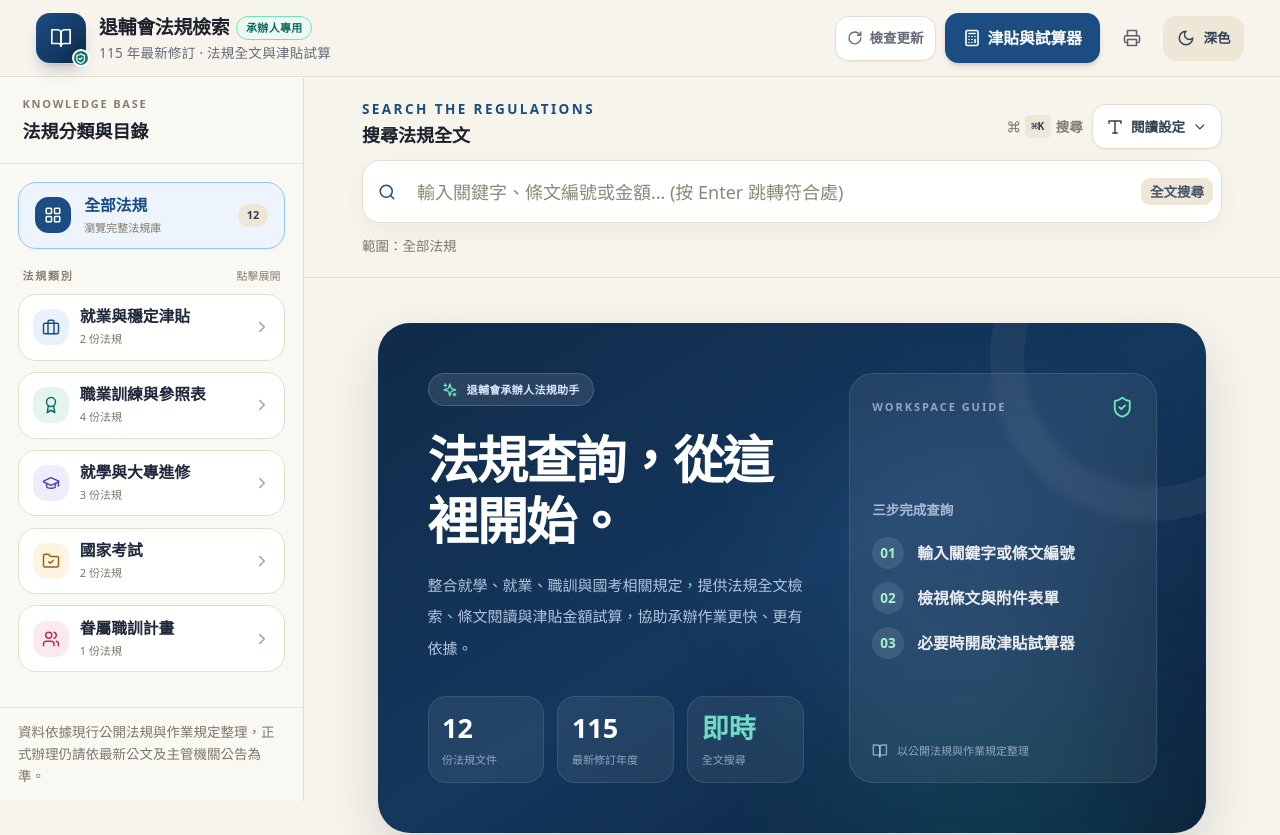
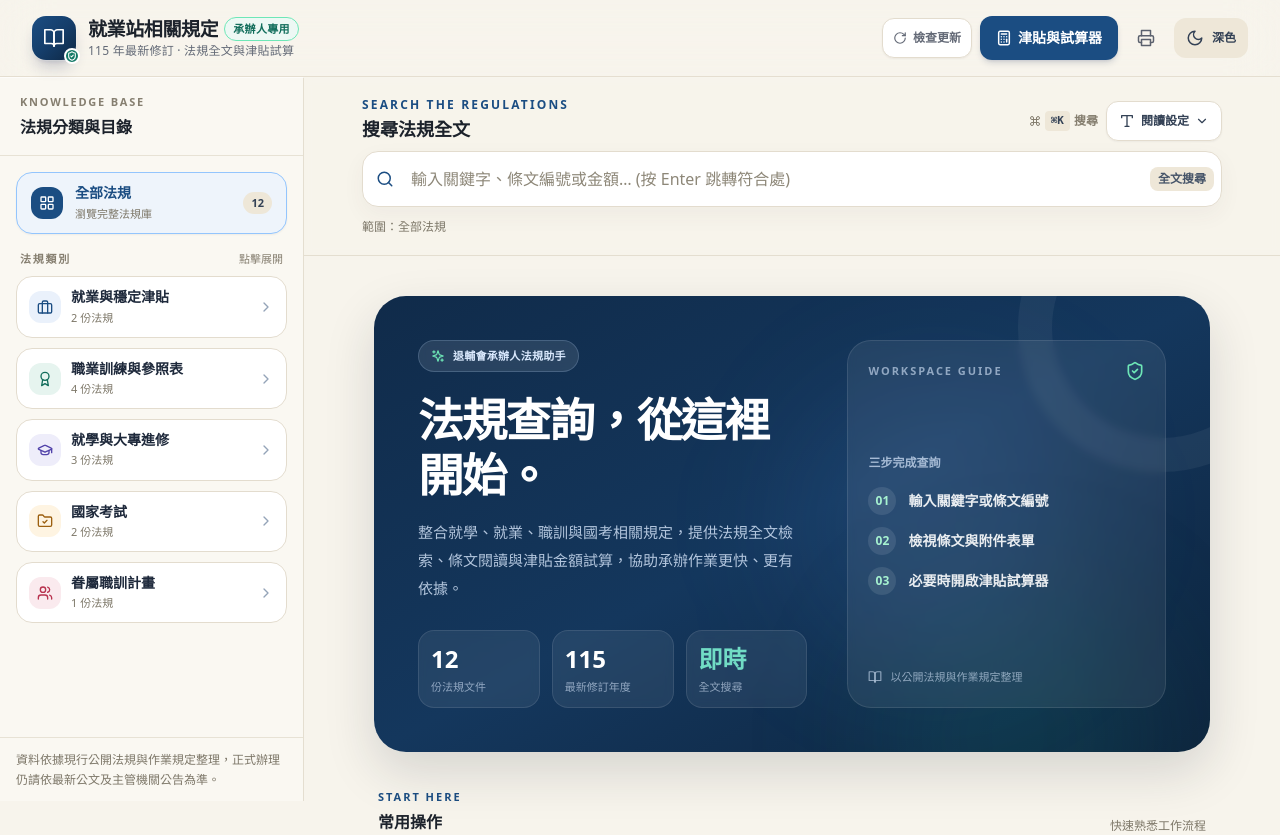
Before and after one commit to jiayiro2023-beep/vac-regulations-app, a React (Vite) app: page / in a window 1280 px wide. Shown: the top 835 px of the page. Built offline with nearby package versions, Linux system fonts and the light colour scheme.

Commit message:
refactor: rename application and remove font settings
Update branding to "就業站相關規定" and remove unused runtime font customization logic to simplify the codebase.

```diff
--- a/index.html
+++ b/index.html
@@ -7,7 +7,7 @@
     <meta name="mobile-web-app-capable" content="yes" />
     <meta name="apple-mobile-web-app-capable" content="yes" />
     <meta name="apple-mobile-web-app-status-bar-style" content="default" />
-    <meta name="description" content="國軍退除役官兵輔導法規承辦人智慧查詢與津貼試算系統。" />
+    <meta name="description" content="就業站相關規定承辦人智慧查詢與津貼試算系統。" />
     <link rel="manifest" href="/manifest.webmanifest" />
     <link rel="apple-touch-icon" href="/icon-192.png" />
     <link rel="icon" type="image/svg+xml" href="/favicon.svg" />
@@ -16,25 +16,13 @@
         const savedTheme = localStorage.getItem('vac_theme');
         const prefersDark = window.matchMedia('(prefers-color-scheme: dark)').matches;
         const isDark = savedTheme ? savedTheme === 'dark' : prefersDark;
-        const savedScale = localStorage.getItem('vac_font_scale');
-        const savedPreferences = JSON.parse(localStorage.getItem('vac_reading_preferences') || '{}');
-        const fontScale = savedPreferences.fontScale === 'sm' || savedPreferences.fontScale === 'lg'
-          ? savedPreferences.fontScale
-          : savedScale === 'sm' || savedScale === 'lg' ? savedScale : 'md';
-        const lineHeight = savedPreferences.lineHeight === 'compact' || savedPreferences.lineHeight === 'spacious'
-          ? savedPreferences.lineHeight : 'comfortable';
-        const fontFamily = savedPreferences.fontFamily === 'system' || savedPreferences.fontFamily === 'serif'
-          ? savedPreferences.fontFamily : 'sans';
         document.documentElement.classList.toggle('dark', isDark);
         document.documentElement.style.colorScheme = isDark ? 'dark' : 'light';
-        document.documentElement.dataset.fontScale = fontScale;
-        document.documentElement.dataset.lineHeight = lineHeight;
-        document.documentElement.dataset.fontFamily = fontFamily;
       } catch (error) {
-        // Theme and reading settings are applied again by React after mount.
+        // Theme is applied again by React after mount.
       }
     </script>
-    <title>國軍退除役官兵輔導法規｜承辦人智慧查詢與試算系統</title>
+    <title>就業站相關規定｜承辦人法規智慧查詢與津貼試算系統</title>
     <link rel="preconnect" href="https://fonts.googleapis.com" />
     <link rel="preconnect" href="https://fonts.gstatic.com" crossorigin />
     <link href="https://fonts.googleapis.com/css2?family=Inter:wght@400;500;600;700;800&family=Noto+Sans+TC:wght@400;500;600;700;800;900&family=Noto+Serif+TC:wght@400;500;600;700;900&display=swap" rel="stylesheet" />
--- a/metadata.json
+++ b/metadata.json
@@ -1,6 +1,6 @@
 {
-  "name": "國軍退除役官兵輔導法規查詢與試算",
-  "description": "國軍退除役官兵輔導法規承辦人智慧查詢與津貼試算系統。",
+  "name": "就業站相關規定",
+  "description": "就業站相關規定承辦人智慧查詢與津貼試算系統。",
   "requestFramePermissions": [],
   "majorCapabilities": ["MAJOR_CAPABILITY_SERVER_SIDE_GEMINI_API"]
 }
--- a/src/App.tsx
+++ b/src/App.tsx
@@ -64,10 +64,6 @@ export const App: React.FC = () => {
   }, []);
 
   useEffect(() => {
-    const root = document.documentElement;
-    root.dataset.fontScale = readingPreferences.fontScale;
-    root.dataset.lineHeight = readingPreferences.lineHeight;
-    root.dataset.fontFamily = readingPreferences.fontFamily;
     saveReadingPreferences(readingPreferences);
   }, [readingPreferences]);
 
--- a/src/components/Header.tsx
+++ b/src/components/Header.tsx
@@ -67,8 +67,8 @@ export const Header: React.FC<HeaderProps> = ({
             <span className="min-w-0">
               <span className="flex flex-wrap items-center gap-1.5">
                 <span className="block truncate text-base font-extrabold tracking-[-0.02em] text-[#1c222b] dark:text-white sm:text-[19px]">
-                  <span className="sm:hidden">退輔法規</span>
-                  <span className="hidden sm:inline">退輔會法規檢索</span>
+                  <span className="sm:hidden">就業站規定</span>
+                  <span className="hidden sm:inline">就業站相關規定</span>
                 </span>
                 <span className="hidden rounded-full border border-emerald-300 bg-[#edf8f4] px-2 py-0.5 text-[11px] font-bold tracking-wide text-[#116d5b] dark:border-emerald-800 dark:bg-emerald-950/50 dark:text-emerald-300 sm:inline-flex">
                   承辦人專用
--- a/src/index.css
+++ b/src/index.css
@@ -50,41 +50,31 @@
   html {
     min-width: 320px;
     scroll-behavior: smooth;
-    font-size: 18px;
+    font-size: 16px;
   }
 
-  html[data-font-scale='sm'] { font-size: 17px; }
-  html[data-font-scale='md'] { font-size: 18px; }
-  html[data-font-scale='lg'] { font-size: 19.5px; }
-
-  html[data-font-family='sans'] {
-    --font-ui: 'Noto Sans TC', 'Inter', system-ui, -apple-system, BlinkMacSystemFont, 'Segoe UI', sans-serif;
+  [data-reading-font-family='sans'] {
     --font-reading: 'Noto Sans TC', 'Inter', system-ui, -apple-system, BlinkMacSystemFont, 'Segoe UI', sans-serif;
   }
 
-  html[data-font-family='system'] {
-    --font-ui: system-ui, -apple-system, BlinkMacSystemFont, 'Segoe UI', sans-serif;
+  [data-reading-font-family='system'] {
     --font-reading: system-ui, -apple-system, BlinkMacSystemFont, 'Segoe UI', sans-serif;
   }
 
-  html[data-font-family='serif'] {
-    --font-ui: 'Noto Serif TC', 'PMingLiU', 'MingLiU', serif;
+  [data-reading-font-family='serif'] {
     --font-reading: 'Noto Serif TC', 'PMingLiU', 'MingLiU', serif;
   }
 
-  html[data-line-height='compact'] {
-    --line-height-base: 1.55;
-    --line-height-reading: 1.85;
+  [data-reading-line-height='compact'] {
+    --line-height-reading: 1.8;
   }
 
-  html[data-line-height='comfortable'] {
-    --line-height-base: 1.65;
+  [data-reading-line-height='comfortable'] {
     --line-height-reading: 2.05;
   }
 
-  html[data-line-height='spacious'] {
-    --line-height-base: 1.75;
-    --line-height-reading: 2.3;
+  [data-reading-line-height='spacious'] {
+    --line-height-reading: 2.35;
   }
 
   body {
```
Also changed, not shown: public/manifest.webmanifest.
